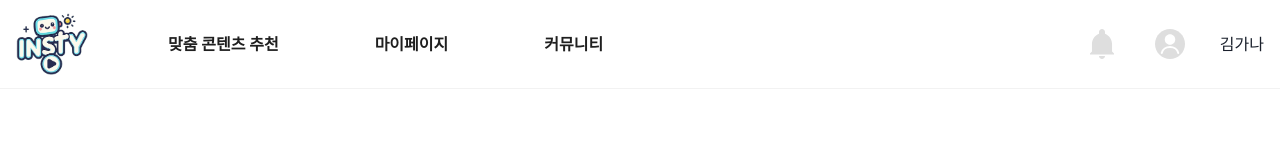
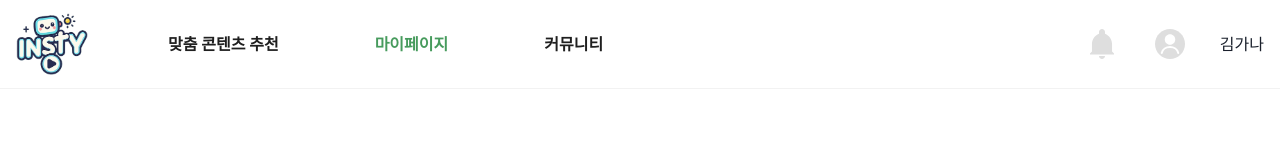
Before and after one commit to Insty-team/insty-frontend, a Next.js app in the folder insty-frontend/: page /learner/mypage/buy in a window 1280 px wide. Shown: the top 152 px of the page. Built offline with nearby package versions, Linux system fonts and the light colour scheme; what @chakra-ui/next-js would draw is missing.

Commit message:
refactor : 아이콘 클릭시 추천화면 이동(러너 첫화면)

```diff
--- a/insty-frontend/src/app/_components/common/LearnerHeader.tsx
+++ b/insty-frontend/src/app/_components/common/LearnerHeader.tsx
@@ -2,14 +2,17 @@
 import Image from "next/image";
 import { usePathname } from "next/navigation";
 import { LEARNER_MENU_LIST } from "@/app/constants/constants";
+import Link from "next/link";
 
 function LearnerHeader() {
 	const pathname = usePathname();
+	const recommend = LEARNER_MENU_LIST[0];
 
 	return (
 		<div className="flex justify-between items-center w-full px-4">
 			<div className="w-full max-w-[1400px] h-[88px] flex justify-between mx-auto">
 				<div className="flex gap-20">
+					<Link href={recommend.path} className="flex justify-center items-center">
 						<Image
 							className="object-contain"
 							src="/insty.png"
@@ -17,9 +20,20 @@ function LearnerHeader() {
 							width={72}
 							height={63}
 						/>
+					</Link>
 					<div className="flex justify-center items-center gap-24 cursor-pointer --text-2lg font-bold">
 						{LEARNER_MENU_LIST.map((menu) => (
-							<span key={menu.id} className={`${pathname === menu.path ? "text-primary-green-600" : "text-black-400"}`}>{menu.title}</span>
+							<Link
+								key={menu.id}
+								href={menu.path}
+								className={`${
+									pathname.includes(menu.path)
+										? "text-primary-green-600"
+										: "text-black-400"
+								}`}
+							>
+								{menu.title}
+							</Link>
 						))}
 					</div>
 				</div>
```
Lines whose indentation alone changed are shown as unchanged.
